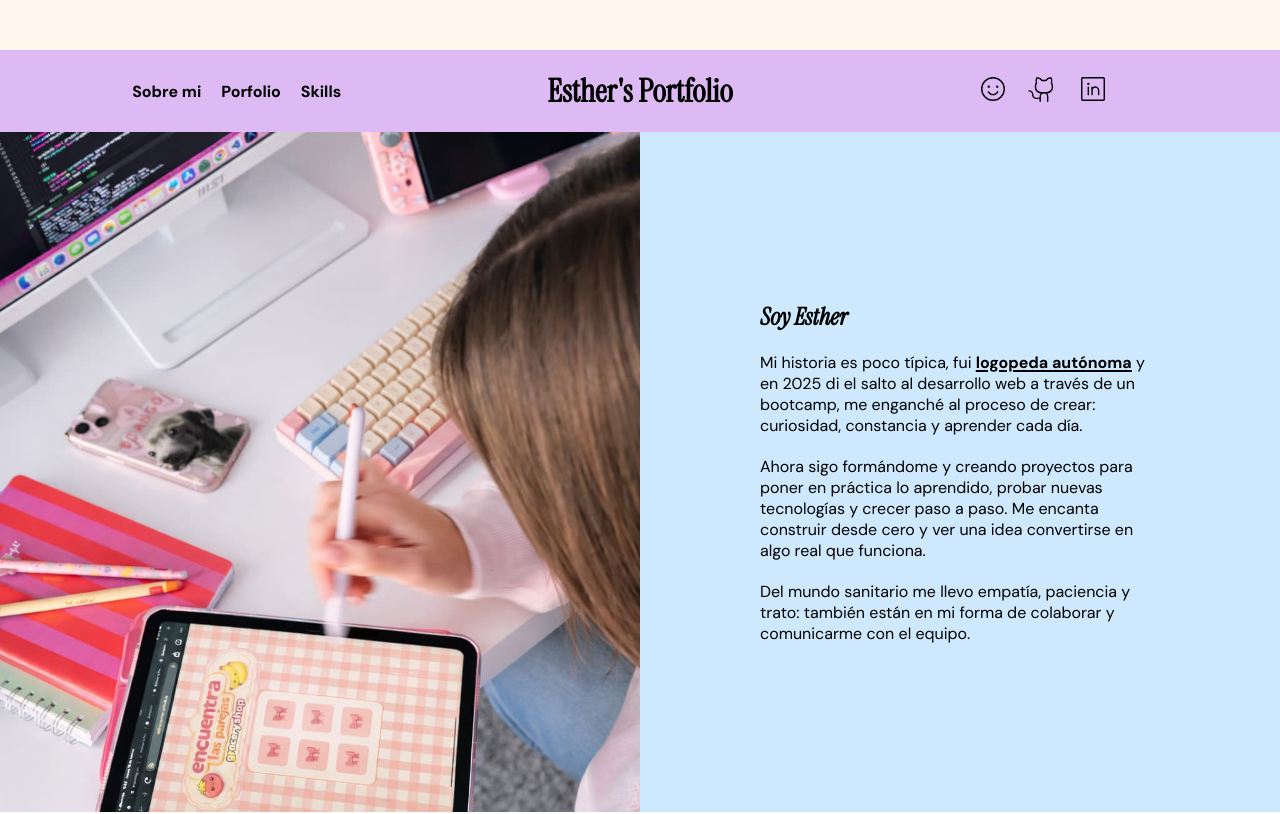
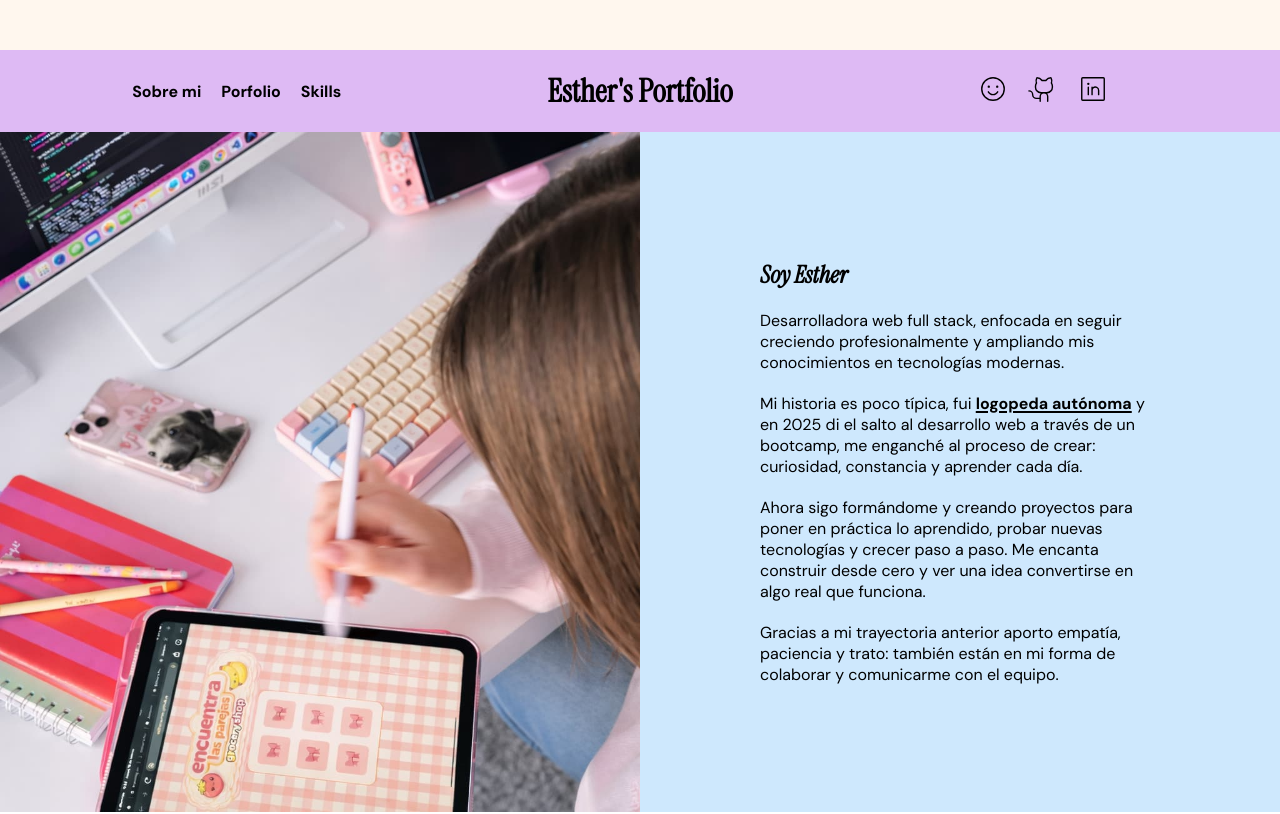
Before and after one commit to estherquiros/esther-portfolio, a React (Vite) app: page / in a window 1280 px wide. Shown: the top 814 px of the page. Built offline with nearby package versions, Linux system fonts and the light colour scheme.

Commit message:
chage text

```diff
--- a/src/components/SoftSkills/SoftSkills.scss
+++ b/src/components/SoftSkills/SoftSkills.scss
@@ -41,13 +41,14 @@
     }
 
     &-title {
-      font-size: x-large;
+      font-size: 1.7rem;
       font-weight: bold !important;
     }
 
     &-description {
       max-width: 320px;
       text-wrap-style: balance;
+      font-size: larger;
     }
   }
 }
--- a/src/components/hero/Hero.jsx
+++ b/src/components/hero/Hero.jsx
@@ -13,6 +13,11 @@ export const Hero = () => {
       ></div>
       <div className="hero__content">
         <h1 className="hero__title font-title">Soy Esther</h1>
+        <p className="hero__description">
+          Desarrolladora web full stack, enfocada en seguir creciendo
+          profesionalmente y ampliando mis conocimientos en tecnologías
+          modernas.
+        </p>
         <p className="hero__description">
           Mi historia es poco típica, fui{" "}
           <a
@@ -33,8 +38,8 @@ export const Hero = () => {
           funciona.
         </p>
         <p className="hero__description">
-          Del mundo sanitario me llevo empatía, paciencia y trato: también están
-          en mi forma de colaborar y comunicarme con el equipo.
+          Gracias a mi trayectoria anterior aporto empatía, paciencia y trato:
+          también están en mi forma de colaborar y comunicarme con el equipo.
         </p>
       </div>
     </section>
--- a/src/data/SoftSkills.js
+++ b/src/data/SoftSkills.js
@@ -2,21 +2,21 @@ export const SoftSkills = [
   {
     title: "Comunicación efectiva",
     description:
-      "Soy una persona divertida, conecto con las personas, disfruto de escuchar y expresarme con entusiasmo y empatía.",
+      "Soy divertida, conecto, escucho y me expreso con entusiasmo y empatía.",
   },
   {
     title: "Trabajo en equipo",
     description:
-      "Me gusta inspirar y motivar a quienes me rodean, buscando que todos aportemos nuestras fortalezas para lograr el mejor resultado.",
+      "Me gusta inspirar y motivar a quienes me rodean para que todos aportemos nuestras fortalezas.",
   },
   {
     title: "Proactividad",
     description:
-      "Tomar la iniciativa y explorar nuevas posibilidades aportando energía y soluciones me define.",
+      "Tomar la iniciativa y explorar soluciones con energía me define.",
   },
   {
     title: "Aprendizaje continuo",
     description:
-      "Siempre busco crecer y aprender de cada experiencia, abrazando los cambios y manteniendo mi curiosidad y entusiasmo.",
+      "Busco crecer y aprender de cada experiencia manteniendo mi curiosidad y entusiasmo.",
   },
 ];
```
